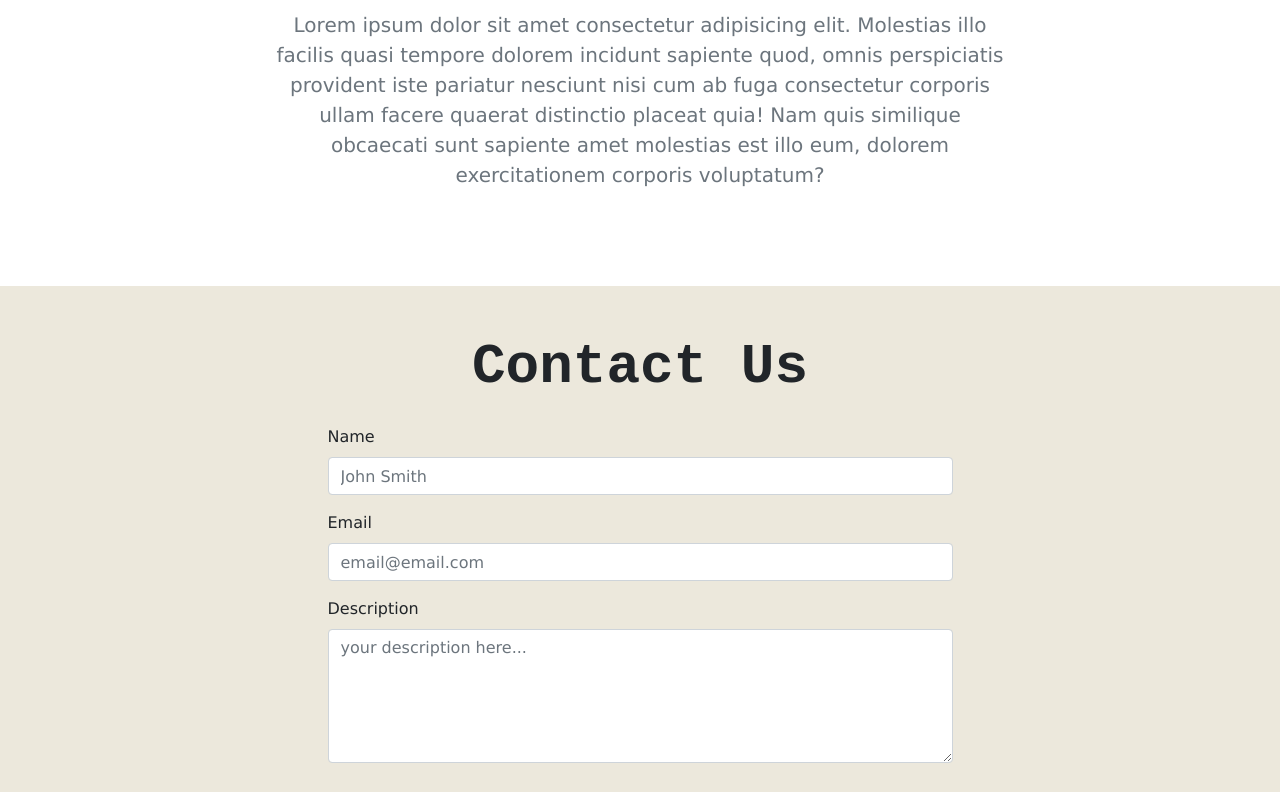
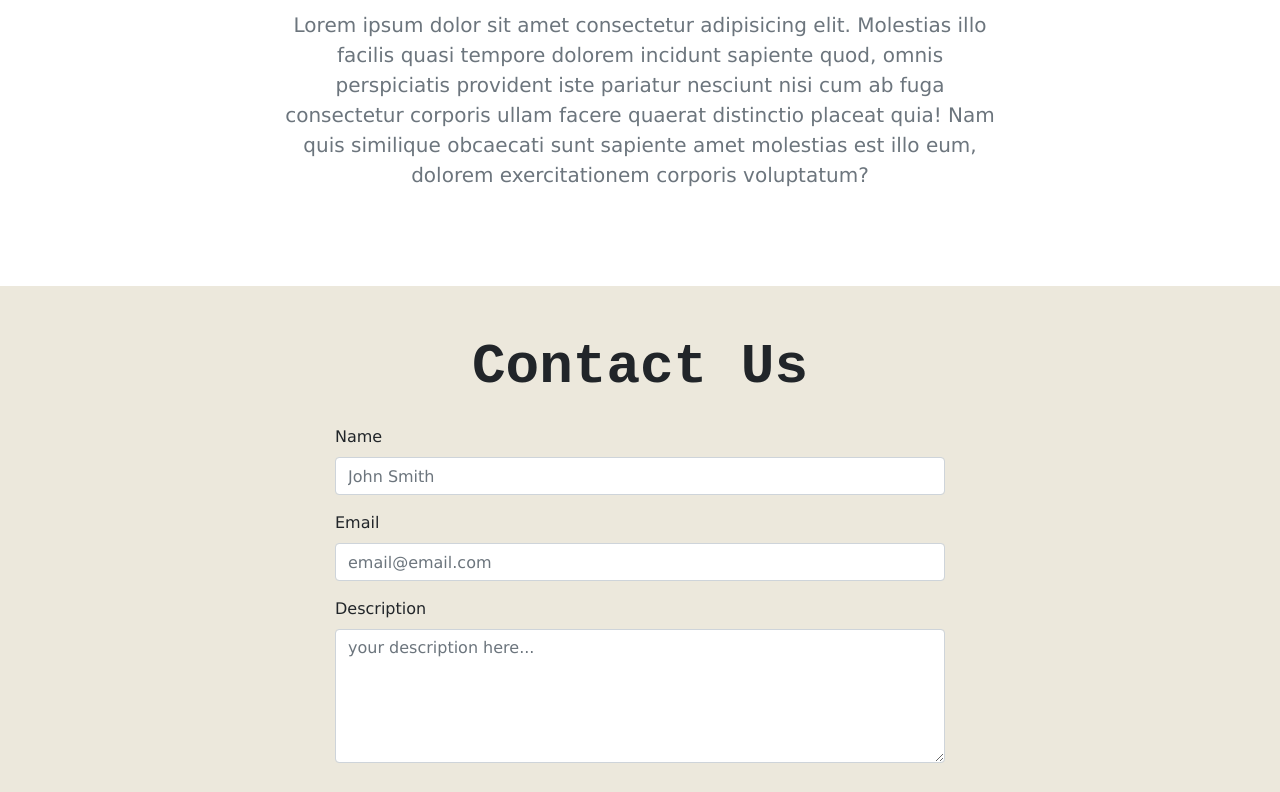
Before and after one commit to jjjjaybot/Shop-Ramen, a Gatsby site: page /about in a window 1280 px wide. Shown: the part 673-1465 px from the top of the page. Built offline with nearby package versions, Linux system fonts and the light colour scheme; Gatsby itself is replaced by a stand-in of ours.

Commit message:
row style

```diff
--- a/src/components/layout.css
+++ b/src/components/layout.css
@@ -68,3 +68,8 @@ h6 {
 .contact {
   background: var(--mainGrey);
 }
+
+.row {
+  margin-left: 0px !important;
+  margin-right: 0px !important;
+}
```
